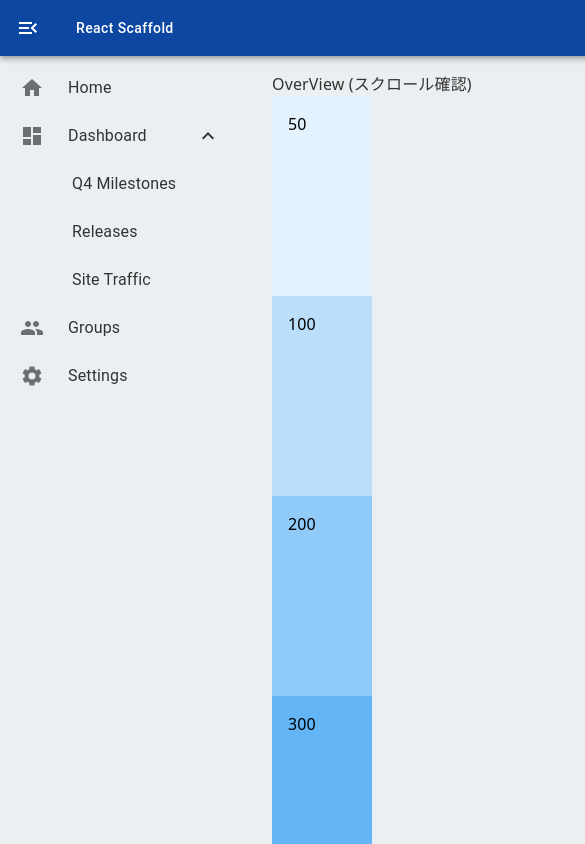
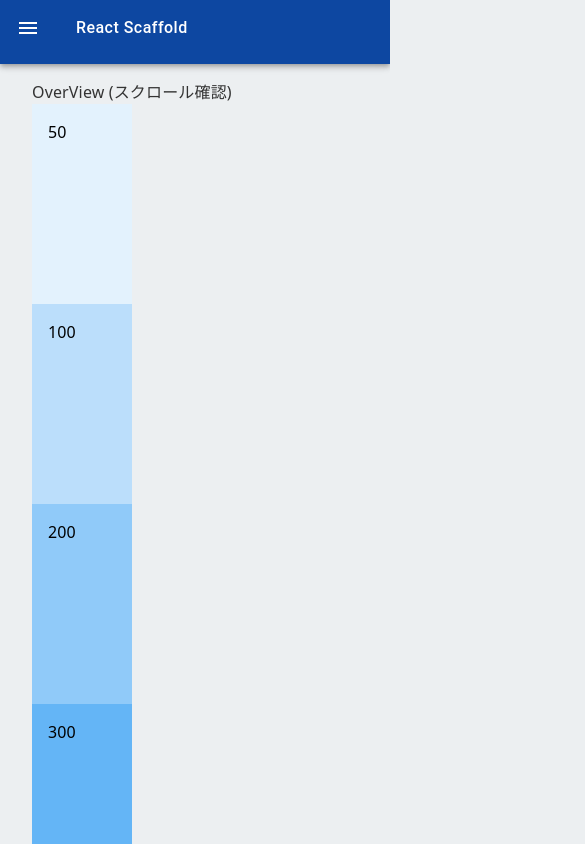
Before and after one commit to kosukekashiwa/react-scaffold, a React app: page /ui in a window 390 px wide. Shown: the top 844 px of the page, 585 px wide, since content can reach past the window. Built offline with nearby package versions, Linux system fonts and the light colour scheme; the HTML template or start-up script is replaced by a standard one.

Commit message:
sp pc navigation

```diff
--- a/src/App.tsx
+++ b/src/App.tsx
@@ -1,18 +1,17 @@
-import React, { useCallback, useState } from 'react';
+import React, { useCallback, useEffect, useState } from 'react';
 import { BrowserRouter, Navigate, Outlet, Route, Routes, useNavigate } from 'react-router-dom';
-import { AppBar, Box, Button, IconButton, List, Stack, Toolbar } from '@mui/material';
-import MenuIcon from '@mui/icons-material/Menu';
-import MenuOpenIcon from '@mui/icons-material/MenuOpen';
+import { Backdrop, Box, List, Stack, Theme, useMediaQuery } from '@mui/material';
 import HomeIcon from '@mui/icons-material/Home';
 import DashboardIcon from '@mui/icons-material/Dashboard';
 import GroupIcon from '@mui/icons-material/Group';
 import SettingsIcon from '@mui/icons-material/Settings';
 import { blue } from '@mui/material/colors';
-import { FLEXIBLE_MAX_WIDTH, FLEXIBLE_MIN_WIDTH } from './views/theme';
+import { FLEXIBLE_MAX_WIDTH } from './views/theme';
 import NaviMenuButton from './views/atoms/buttons/NaviMenuButton';
 import NestedNaviMenuButton, {
   NestedNaviMenuButtonProps,
 } from './views/atoms/buttons/NestedNaviMenuButton';
+import AppHeader, { APP_HEADER_HEIGHT } from './views/ecosystems/AppHeader';
 
 const NAVIGATION_WIDTH = 240;
 
@@ -40,8 +39,20 @@ const App: React.VFC = () => {
 };
 
 const AppLayout: React.VFC = () => {
+  const isTab = useMediaQuery((theme: Theme) => theme.breakpoints.down('lg'), {
+    noSsr: true,
+  });
   const navigate = useNavigate();
   const [naviOpen, setNaviOpen] = useState(true);
+
+  useEffect(() => {
+    if (isTab) {
+      setNaviOpen(false);
+    }
+    if (!isTab) {
+      setNaviOpen(true);
+    }
+  }, [isTab]);
 
   const handleMenuIconClick = useCallback((): void => {
     setNaviOpen(true);
@@ -82,10 +93,11 @@ const AppLayout: React.VFC = () => {
       />
       <Box
         display="flex"
-        height="calc(100% - 64px - 64px)" // header:64px, padding:64px(32px*2)
+        height={`calc(100% - ${APP_HEADER_HEIGHT}px - 64px)`} // padding:64px(32px*2)
         flexGrow={1}
       >
-        <AppNavigationDrawer
+        {isTab ? (
+          <SPNavigationDrawer
             naviOpen={naviOpen}
             onHomeIconClick={handleHomeIconClick}
             onQ4MilestonesClick={handleQ4MilestonesClick}
@@ -94,14 +106,20 @@ const AppLayout: React.VFC = () => {
             onGroupsIconClick={handleGroupsIconClick}
             onSettingsIconClick={handleSettingsIconClick}
           />
+        ) : (
+          <NavigationDrawer
+            naviOpen={naviOpen}
+            onHomeIconClick={handleHomeIconClick}
+            onQ4MilestonesClick={handleQ4MilestonesClick}
+            onReleasesClick={handleReleasesClick}
+            onSiteTrafficClick={handleSiteTrafficClick}
+            onGroupsIconClick={handleGroupsIconClick}
+            onSettingsIconClick={handleSettingsIconClick}
+          />
+        )}
+
         <Box flexGrow={1} sx={{ overflowY: 'auto' }}>
-          <Box
-            minWidth={`calc(${FLEXIBLE_MIN_WIDTH}px - ${naviOpen ? NAVIGATION_WIDTH : 0}px)`}
-            maxWidth={`calc(${FLEXIBLE_MAX_WIDTH}px - ${naviOpen ? NAVIGATION_WIDTH : 0}px)`}
-            margin="auto"
-            px="32px"
-            py="16px"
-          >
+          <Box maxWidth={`${FLEXIBLE_MAX_WIDTH}px`} margin="auto" px="32px" py="16px">
             <Outlet />
           </Box>
         </Box>
@@ -110,57 +128,7 @@ const AppLayout: React.VFC = () => {
   );
 };
 
-export type AppHeaderProps = {
-  open: boolean;
-  onMenuIconClick: () => void;
-  onMenuOpenIconClick: () => void;
-  onAppTitleClick: () => void;
-};
-const AppHeader: React.VFC<AppHeaderProps> = ({
-  open,
-  onMenuIconClick,
-  onMenuOpenIconClick,
-  onAppTitleClick,
-}) => {
-  return (
-    <AppBar sx={{ backgroundColor: blue[900] }} position="static">
-      <Toolbar
-        sx={{
-          width: '100vw',
-        }}
-      >
-        {open ? (
-          <IconButton
-            onClick={onMenuOpenIconClick}
-            size="large"
-            edge="start"
-            color="inherit"
-            aria-label="menu"
-            sx={{ mr: 2 }}
-          >
-            <MenuOpenIcon />
-          </IconButton>
-        ) : (
-          <IconButton
-            onClick={onMenuIconClick}
-            size="large"
-            edge="start"
-            color="inherit"
-            aria-label="menu"
-            sx={{ mr: 2 }}
-          >
-            <MenuIcon />
-          </IconButton>
-        )}
-        <Button variant="text" sx={{ color: '#ffffff' }} onClick={onAppTitleClick}>
-          React Scaffold
-        </Button>
-      </Toolbar>
-    </AppBar>
-  );
-};
-
-export type AppNavigationDrawerProps = {
+export type SPNavigationDrawerProps = {
   naviOpen: boolean;
   onHomeIconClick: () => void;
   onQ4MilestonesClick: () => void;
@@ -169,7 +137,49 @@ export type AppNavigationDrawerProps = {
   onGroupsIconClick: () => void;
   onSettingsIconClick: () => void;
 };
-const AppNavigationDrawer: React.VFC<AppNavigationDrawerProps> = ({
+const SPNavigationDrawer: React.VFC<SPNavigationDrawerProps> = ({
+  naviOpen,
+  onHomeIconClick,
+  onQ4MilestonesClick,
+  onReleasesClick,
+  onSiteTrafficClick,
+  onGroupsIconClick,
+  onSettingsIconClick,
+}) => {
+  const dashboardMenuItems: NestedNaviMenuButtonProps['items'] = [
+    { label: 'Q4 Milestones', onClick: onQ4MilestonesClick },
+    { label: 'Releases', onClick: onReleasesClick },
+    { label: 'Site Traffic', onClick: onSiteTrafficClick },
+  ];
+
+  return (
+    <Backdrop open={naviOpen} sx={{ top: APP_HEADER_HEIGHT, display: 'inline' }}>
+      <Box sx={{ background: '#ffffff', width: `${NAVIGATION_WIDTH}px` }}>
+        <List>
+          <NaviMenuButton icon={<HomeIcon />} label="Home" onClick={onHomeIconClick} />
+          <NestedNaviMenuButton
+            icon={<DashboardIcon />}
+            label="Dashboard"
+            items={dashboardMenuItems}
+          />
+          <NaviMenuButton icon={<GroupIcon />} label="Groups" onClick={onGroupsIconClick} />
+          <NaviMenuButton icon={<SettingsIcon />} label="Settings" onClick={onSettingsIconClick} />
+        </List>
+      </Box>
+    </Backdrop>
+  );
+};
+
+export type NavigationDrawerProps = {
+  naviOpen: boolean;
+  onHomeIconClick: () => void;
+  onQ4MilestonesClick: () => void;
+  onReleasesClick: () => void;
+  onSiteTrafficClick: () => void;
+  onGroupsIconClick: () => void;
+  onSettingsIconClick: () => void;
+};
+const NavigationDrawer: React.VFC<NavigationDrawerProps> = ({
   naviOpen,
   onHomeIconClick,
   onQ4MilestonesClick,
--- /dev/null
+++ b/src/views/ecosystems/AppHeader.tsx
@@ -0,0 +1,63 @@
+import React from 'react';
+import { AppBar, Button, IconButton, Toolbar } from '@mui/material';
+import MenuIcon from '@mui/icons-material/Menu';
+import MenuOpenIcon from '@mui/icons-material/MenuOpen';
+import { blue } from '@mui/material/colors';
+
+export const APP_HEADER_HEIGHT = 64;
+
+export type AppHeaderProps = {
+  open: boolean;
+  onMenuIconClick: () => void;
+  onMenuOpenIconClick: () => void;
+  onAppTitleClick: () => void;
+};
+const AppHeader: React.VFC<AppHeaderProps> = ({
+  open,
+  onMenuIconClick,
+  onMenuOpenIconClick,
+  onAppTitleClick,
+}) => {
+  return (
+    <AppBar sx={{ height: `${APP_HEADER_HEIGHT}px`, backgroundColor: blue[900] }} position="static">
+      <Toolbar
+        sx={{
+          width: '100vw',
+        }}
+      >
+        {open ? (
+          <IconButton
+            onClick={onMenuOpenIconClick}
+            size="large"
+            edge="start"
+            color="inherit"
+            aria-label="menu"
+            sx={{ mr: 2 }}
+          >
+            <MenuOpenIcon />
+          </IconButton>
+        ) : (
+          <IconButton
+            onClick={onMenuIconClick}
+            size="large"
+            edge="start"
+            color="inherit"
+            aria-label="menu"
+            sx={{ mr: 2 }}
+          >
+            <MenuIcon />
+          </IconButton>
+        )}
+        <Button
+          variant="text"
+          sx={{ color: '#ffffff', fontSize: '1rem' }}
+          onClick={onAppTitleClick}
+        >
+          React Scaffold
+        </Button>
+      </Toolbar>
+    </AppBar>
+  );
+};
+
+export default AppHeader;
--- a/src/views/theme.ts
+++ b/src/views/theme.ts
@@ -1,7 +1,6 @@
 import { createTheme } from '@mui/material/styles';
 import { blue, blueGrey } from '@mui/material/colors';
 
-export const FLEXIBLE_MIN_WIDTH = 1025;
 export const FLEXIBLE_MAX_WIDTH = 1366;
 
 const theme = createTheme({
@@ -13,7 +12,6 @@ const theme = createTheme({
     MuiCssBaseline: {
       styleOverrides: {
         body: {
-          minWidth: `${FLEXIBLE_MIN_WIDTH}px`,
           color: '#333333',
           backgroundColor: blueGrey[50],
           fontFamily: ['Noto Sans', 'Noto Sans JP', 'sans-serif'].join(','),
```
Lines whose indentation alone changed are shown as unchanged.
